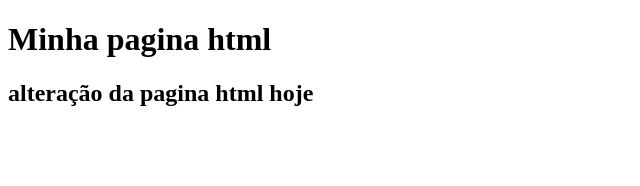
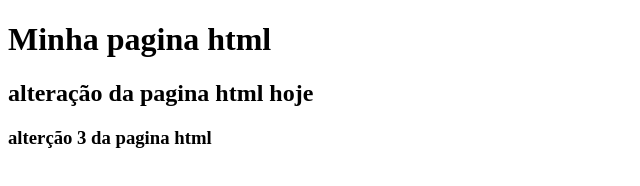
Before and after one commit to brunoSS07/gama-no-github, a plain HTML site: page index.html in a window 1280 px wide. Shown: the whole page, without its empty margins (0-640 px from the left). Drawn offline with Linux system fonts and the light colour scheme.

Commit message:
Modificado arquivo inde.html pela 3 vez

```diff
--- a/index.html
+++ b/index.html
@@ -9,5 +9,6 @@
 <body>
     <h1>Minha pagina html</h1>
     <h2>alteração da pagina html hoje</h2>
+    <h3>alterção 3 da pagina html</h3>
 </body>
 </html>
```
